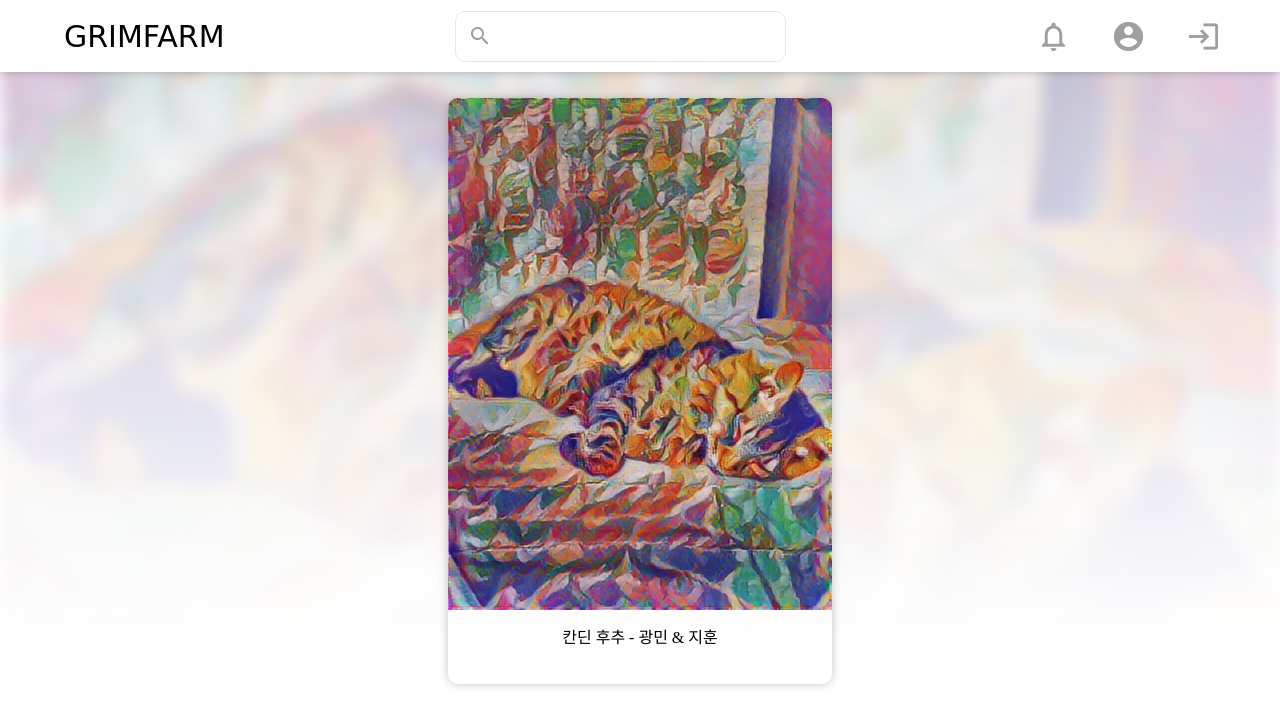
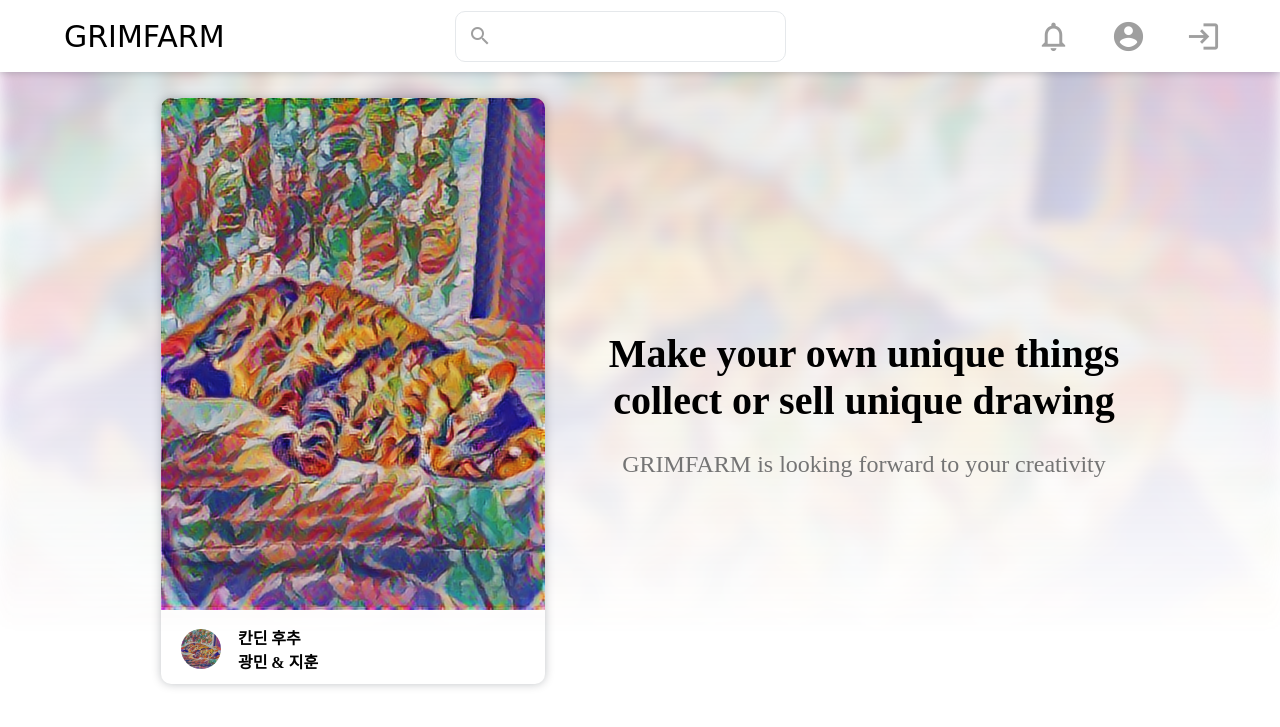
Before and after one commit to kaiworld97/grimfarm, a Django app: page / in a window 1280 px wide. Shown: the top 727 px of the page. Run offline with Django 4.2, Linux system fonts and the light colour scheme; some web fonts are replaced.

Commit message:
update - main.html, base.css main.css

```diff
--- a/static/css/base.css
+++ b/static/css/base.css
@@ -41,6 +41,7 @@ a {
     /* Support for IE. */
     font-feature-settings: 'liga';
     color: #9f9f9f;
+    cursor: pointer;
 }
 
 nav {
--- a/static/css/main.css
+++ b/static/css/main.css
@@ -14,13 +14,14 @@
 
 .main_footer {
     height: 50px;
-    padding: 10px;
+    padding: 10px 20px;
+    display: flex;
+    align-items: center;
 }
 
 .main_img_wrapper {
     box-shadow: rgb(4 17 29 / 25%) 0px 0px 10px 0px;
     border-radius: 10px;
-    margin: 2% 0;
 }
 
 .main_img {
@@ -29,3 +30,37 @@
     border-bottom-right-radius: 0px;
     border-bottom-left-radius: 0px;
 }
+.main_text{
+    display: flex;
+    flex-direction: column;
+    align-items: center;
+    justify-content: center;
+    margin-left: 5%;
+
+}
+
+.main_container{
+    margin: 2% 0;
+    z-index: 1;
+    width: 100%;
+    display: flex;
+    justify-content: center;
+    cursor: pointer;
+}
+h1{
+    font-size: 40px;
+}
+span{
+    font-size: 24px;
+    color: #747474;
+}
+.main_profile_img{
+    width: 40px;
+    height: 40px;
+    border-radius: 20px;
+}
+.main_img_des{
+    margin-left: 5%;
+    text-align: left;
+    font-weight: bold;
+}
--- a/templates/market/main.html
+++ b/templates/market/main.html
@@ -21,8 +21,26 @@
 {#메인 컨텐츠 들어가는 곳#}
 {% block content %}
     <div class="background_img" style="background-image: url({% static '/img/칸딘 후추1.png' %});"></div>
+    <div class="main_container">
     <div class="main_img_wrapper">
         <img class="main_img" src="{% static '/img/칸딘 후추1.png' %}">
-        <footer class="main_footer">칸딘 후추 - 광민 & 지훈</footer>
+        <footer class="main_footer">
+
+            <img class="main_profile_img" src="{% static '/img/칸딘 후추1.png' %}">
+            <div class="main_img_des">
+                <div>
+                    칸딘 후추
+                </div>
+                <div>
+                    광민 & 지훈
+                </div>
+            </div>
+            </footer>
+    </div>
+    <div class="main_text">
+        <h1>Make your own unique things<br>
+        collect or sell unique drawing<br></h1>
+        <span>GRIMFARM is looking forward to your creativity</span>
+    </div>
     </div>
 {% endblock %}
```
